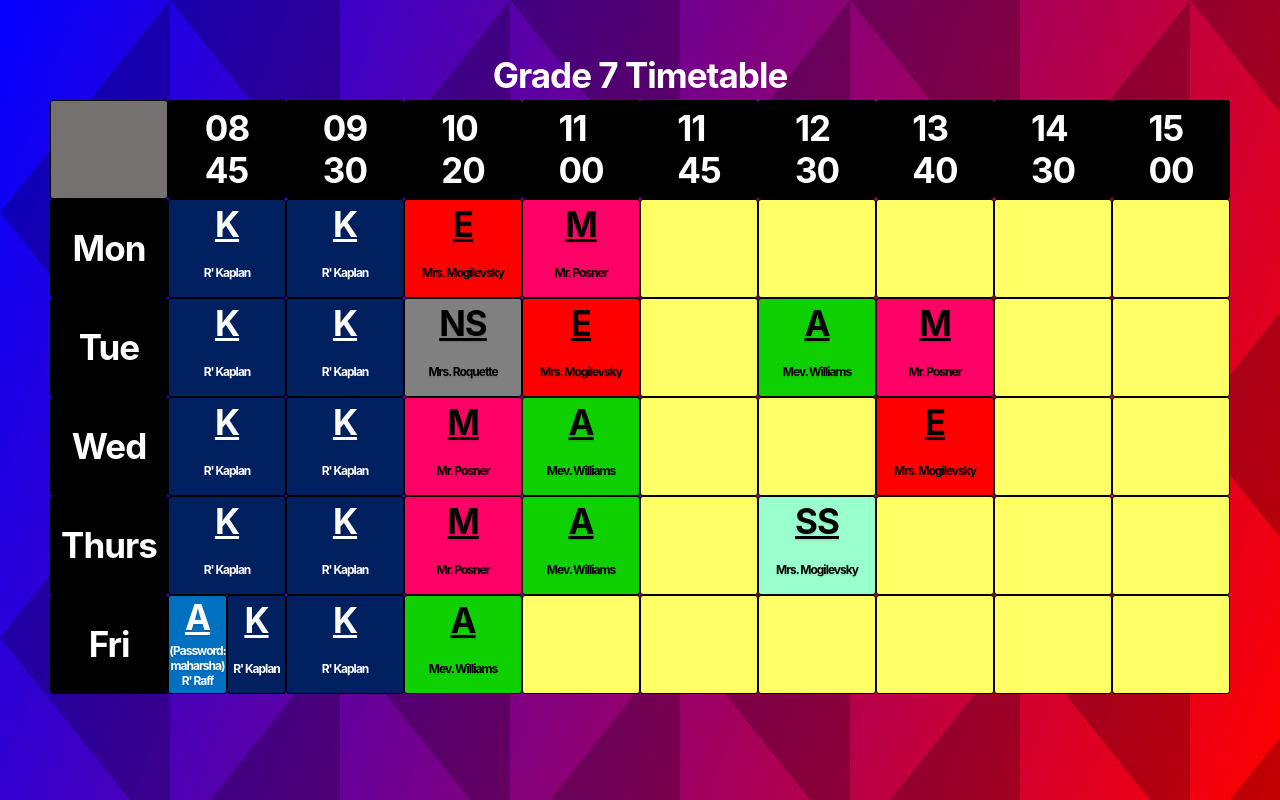
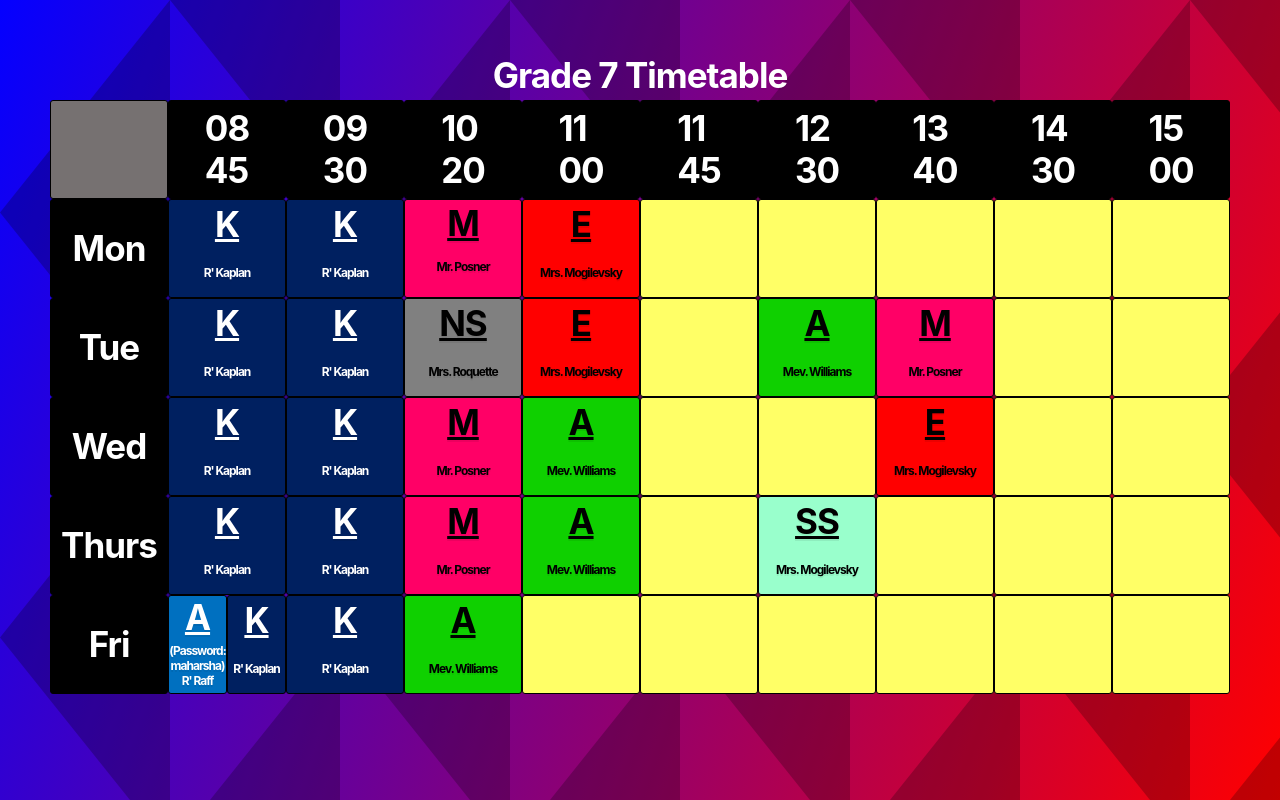
Before and after one commit to YechielN/MaharshaG7B, a plain HTML site: page index.html in a window 1280 px wide. Drawn offline with Linux system fonts and the light colour scheme.

Commit message:
Update index.html

```diff
--- a/index.html
+++ b/index.html
@@ -25,8 +25,8 @@
     <div class="item item12 date">Mon</div>
     <div class="item item13 Kaplan"><a href="https://zoom.us/j/7277761460" class="Kaplan" target="_blank" style="place-self: center;">K</a><p><center style="font-size: 12px;">R' Kaplan</center></p></div>
     <div class="item item14 Kaplan"><a href="https://zoom.us/j/7277761460" class="Kaplan" target="_blank" style="place-self: center;">K</a><p><center style="font-size: 12px;">R' Kaplan</center></p></div>
-    <div class="item item15 English"><a href="https://zoom.us/j/92743268010?pwd=NmpaQUhkNjVrZjgwUXpIakJldEp2dz09" class="English" target="_blank" style="place-self: center;">E</a><p><center style="font-size: 12px;">Mrs. Mogilevsky</center></p></div>
-    <div class="item item16 Math"><a href="https://us04web.zoom.us/j/3311209685?pwd=eHJQUG1FVWQxWkFOOUp5Ti8wYXhSdz09" class="Math" target="_blank" style="place-self: center;">M</a><p><center style="font-size: 12px;">Mr. Posner</center></p></div>
+    <div class="item item15 Math"><a href="https://us04web.zoom.us/j/3311209685?pwd=eHJQUG1FVWQxWkFOOUp5Ti8wYXhSdz09" class="Math" target="_blank" style="place-self: center;">M</a><p><center style="font-size: 12px;">Mr. Posner</center></p></p></div>
+    <div class="item item16 English"><a href="https://zoom.us/j/92743268010?pwd=NmpaQUhkNjVrZjgwUXpIakJldEp2dz09" class="English" target="_blank" style="place-self: center;">E</a><p><center style="font-size: 12px;">Mrs. Mogilevsky</center></p></div>
     <div class="item item17 empty"></div>
     <div class="item item18 empty"></div>
     <div class="item item19 empty"></div>
```
